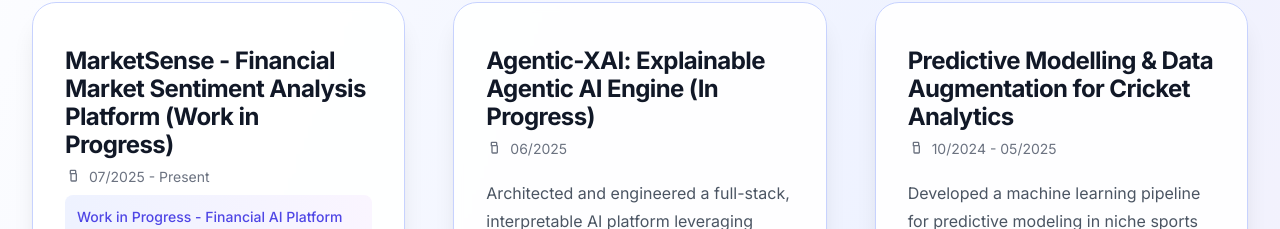
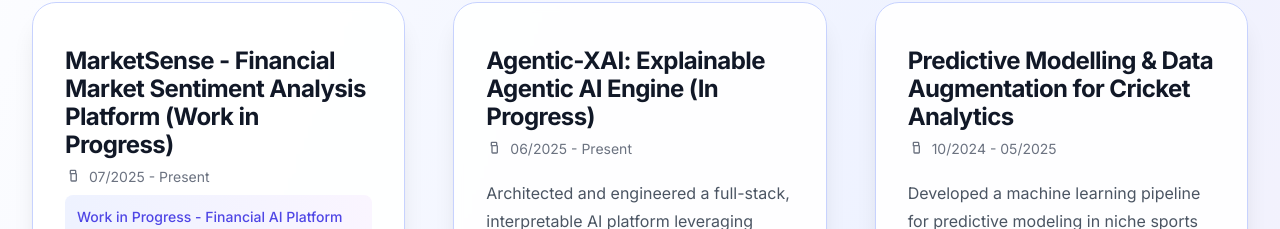
Before and after one commit to Harthik777/portfolio-website, a Next.js app: page /projects in a window 1280 px wide. Shown: the part 800-1029 px from the top of the page. Built offline with nearby package versions, Linux system fonts and the light colour scheme.

Commit message:
update: Rename FinSentiment AI to MarketSense and update project dates

```diff
--- a/src/app/projects/page.tsx
+++ b/src/app/projects/page.tsx
@@ -40,7 +40,7 @@ const projects = [
     ],
     link: 'https://agentic-xai-harthik-s-projects.vercel.app/',
     githubLink: 'https://github.com/Harthik777/Agentic-XAI',
-    date: '06/2025',
+    date: '06/2025 - Present',
   },
   {
     title: 'Predictive Modelling & Data Augmentation for Cricket Analytics',
```
